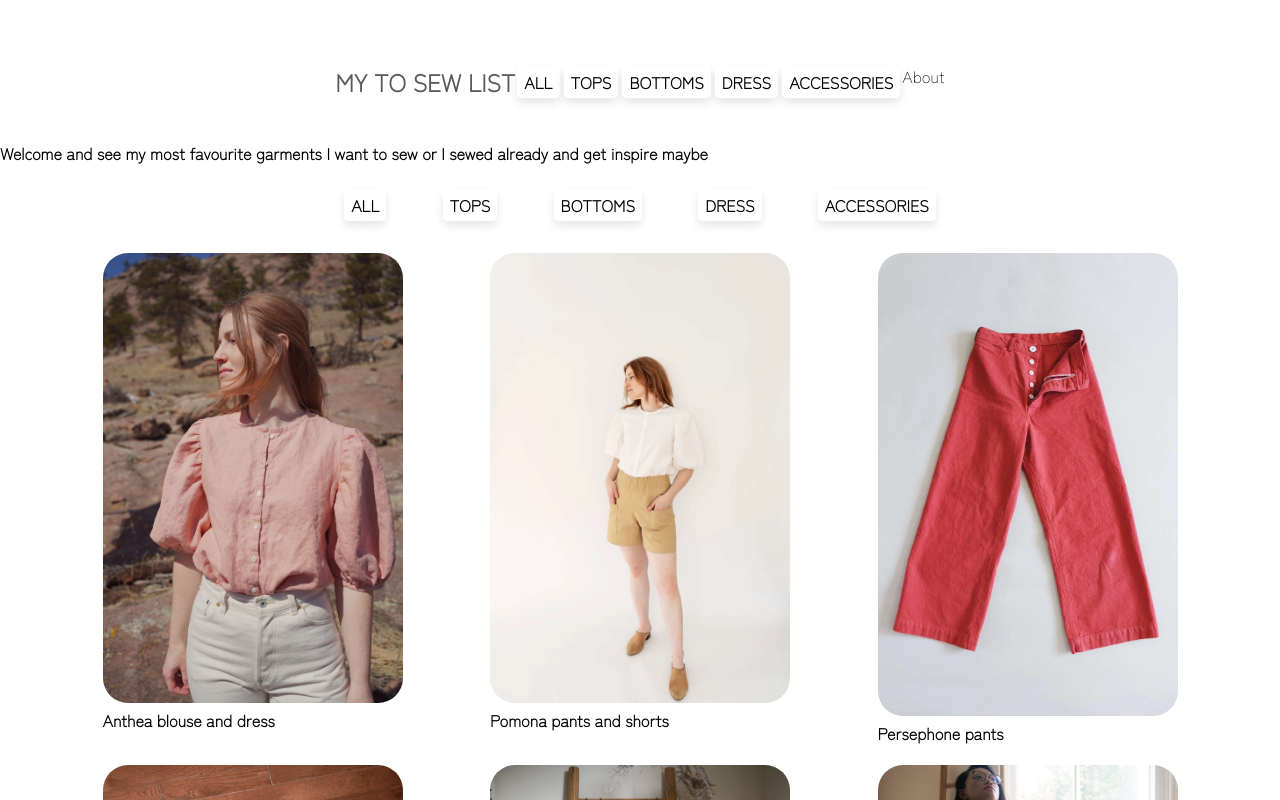
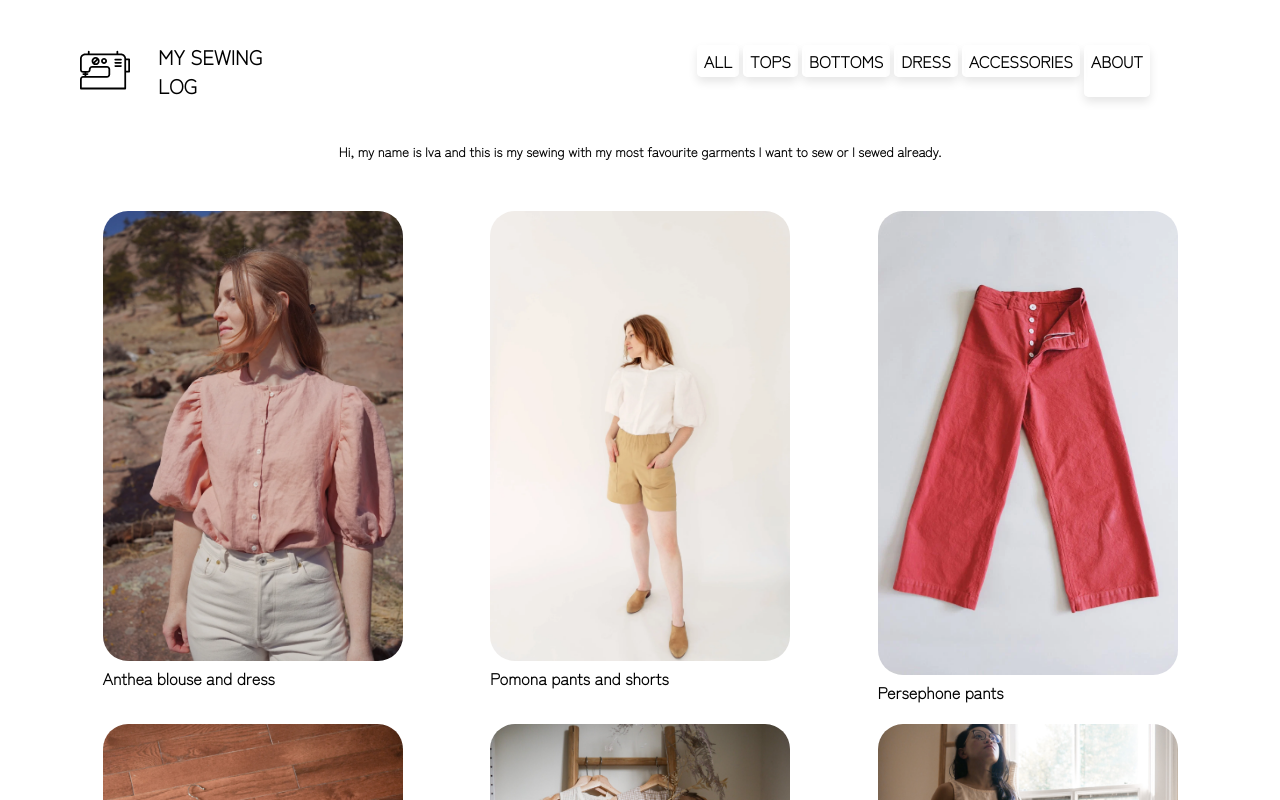
Before and after one commit to IvaPlas/My-personal-to-sew-list, a React app: page / in a window 1280 px wide. Shown: the top 800 px of the page. Built offline with nearby package versions, Linux system fonts and the light colour scheme; a web font is replaced by a local one.

Commit message:
header component styling

```diff
--- a/src/components/Garment-preview.css
+++ b/src/components/Garment-preview.css
@@ -4,6 +4,7 @@
   flex-wrap: wrap;
   gap: 15px;
   margin: 30px;
+  margin-top: 50px;
 }
 
 .garment.preview {
--- a/src/components/Header.jsx
+++ b/src/components/Header.jsx
@@ -1,25 +1,25 @@
 import React from 'react';
 import { Link } from 'react-router-dom';
 import './header.css';
+import Sorting from './Sorting.jsx';
 import Logo from '../assets/sewing-machine.svg';
-import Sorting from './Sorting.jsx';
 
 const Header = () => {
   return (
     <>
       <header className="header-container">
-        <nav className="navbar">
+        <nav className="logo-title">
           <Link to="/">
-            <img className="logo" src={Logo} alt="sewing machine" />
+            <img className="logo" src={Logo} al="sewing machine"></img>
+            <h1 className="main-title">
+              MY SEWING <br /> LOG
+            </h1>
           </Link>
-          <Link to="/">
-            <h1 className="main-title">MY TO SEW LIST</h1>
-          </Link>
-          <div className="sorting-nav">
-            <Sorting />
-          </div>
-          <div className="about">About</div>
         </nav>
+        <div className="sorting-nav">
+          <Sorting />
+          <div className="about">ABOUT</div>
+        </div>
       </header>
     </>
   );
--- a/src/components/garment-detail.css
+++ b/src/components/garment-detail.css
@@ -41,7 +41,6 @@
   .garment-detail_container {
     flex-direction: row;
     flex-wrap: nowrap;
-
     border-radius: 25px;
     font-size: 16px;
   }
--- a/src/components/header.css
+++ b/src/components/header.css
@@ -1,28 +1,72 @@
-.navbar {
+.header-container {
+  display: flex;
+  justify-content: space-between;
+  align-items: center;
+  width: auto;
+  margin: 2% 10%;
+}
+
+.logo-title {
+  display: flex;
+  flex-direction: row;
+}
+
+.sorting-nav {
   display: flex;
   flex-direction: row;
   justify-content: space-between;
 }
 
+.logo {
+  width: 2%;
+  position: absolute;
+  left: 80px;
+  top: 45px;
+  min-width: 50px;
+}
 .main-title {
-  margin: auto;
-}
-
-header {
-  display: flex;
-  flex-direction: column;
-  align-items: center;
-  margin-top: 4rem;
+  color: black;
+  font-size: 20px;
+  margin-left: 30px;
 }
 
 a {
   text-decoration: none;
-  color: rgb(91, 89, 89);
 }
 
 a :hover {
   font-weight: lighter;
 }
+
 .welcome {
-  /* color: black; */
+  text-align: center;
+  margin: 0 10% 0 10%;
+  font-size: small;
 }
+
+.about {
+  border: 2px solid white;
+  border-radius: 5px;
+  box-shadow: 0px 5px 10px 0px rgba(0, 0, 0, 0.1);
+  padding: 2px 5px;
+  margin: 2px;
+  font-weight: bolder;
+}
+
+.about:hover {
+  font-weight: lighter;
+  cursor: pointer;
+}
+
+@media (min-width: 600px) {
+  .sorting-nav {
+    width: auto;
+    max-width: 700px;
+  }
+}
+
+@media (min-width: 800px) {
+  .sorting-nav {
+    max-width: 700px;
+  }
+}
--- a/src/components/sorting.css
+++ b/src/components/sorting.css
@@ -21,10 +21,6 @@
   cursor: pointer;
 }
 
-.welcome {
-  /* color: black; */
-}
-
 @media (min-width: 600px) {
   .sorting {
     width: auto;
--- a/src/pages/HomePage.jsx
+++ b/src/pages/HomePage.jsx
@@ -6,10 +6,9 @@ const HomePage = ({ garments }) => {
   return (
     <>
       <h4 className="welcome">
-        Welcome and see my most favourite garments I want to sew or I sewed
-        already and get inspire maybe
+        Hi, my name is Iva and this is my sewing with my most favourite garments
+        I want to sew or I sewed already.
       </h4>
-      <Sorting data={garments} />
       <GarmentPreview data={garments} />
     </>
   );
```
Also changed, not shown: src/assets/logo.svg (deleted).
